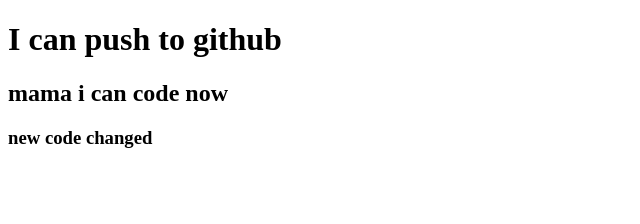
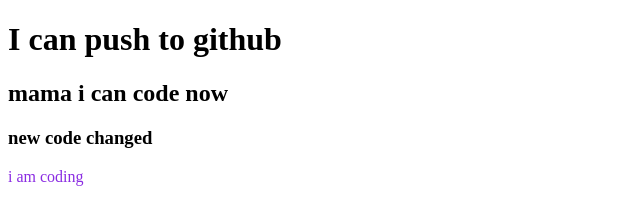
Before and after one commit to shoykot454/shoykot454, a plain HTML site: page index.html in a window 1280 px wide. Shown: the full height of the page, 0-640 px from the left. Drawn offline with Linux system fonts and the light colour scheme.

Commit message:
styles added

```diff
--- a/index.html
+++ b/index.html
@@ -5,12 +5,13 @@
     <meta http-equiv="X-UA-Compatible" content="IE=edge">
     <meta name="viewport" content="width=device-width, initial-scale=1.0">
     <title>my first github repogit init</title>
+    <link rel="stylesheet" href="style.css">
 </head>
 <body>
     <h1>I can push to github</h1>
     <h2>mama i can code now</h2>
 <h3>new code changed</h3>
-
+<p> i am coding</p>
 
 
 </body>
--- /dev/null
+++ b/style.css
@@ -0,0 +1,3 @@
+p{
+    color: blueviolet;
+}
```
